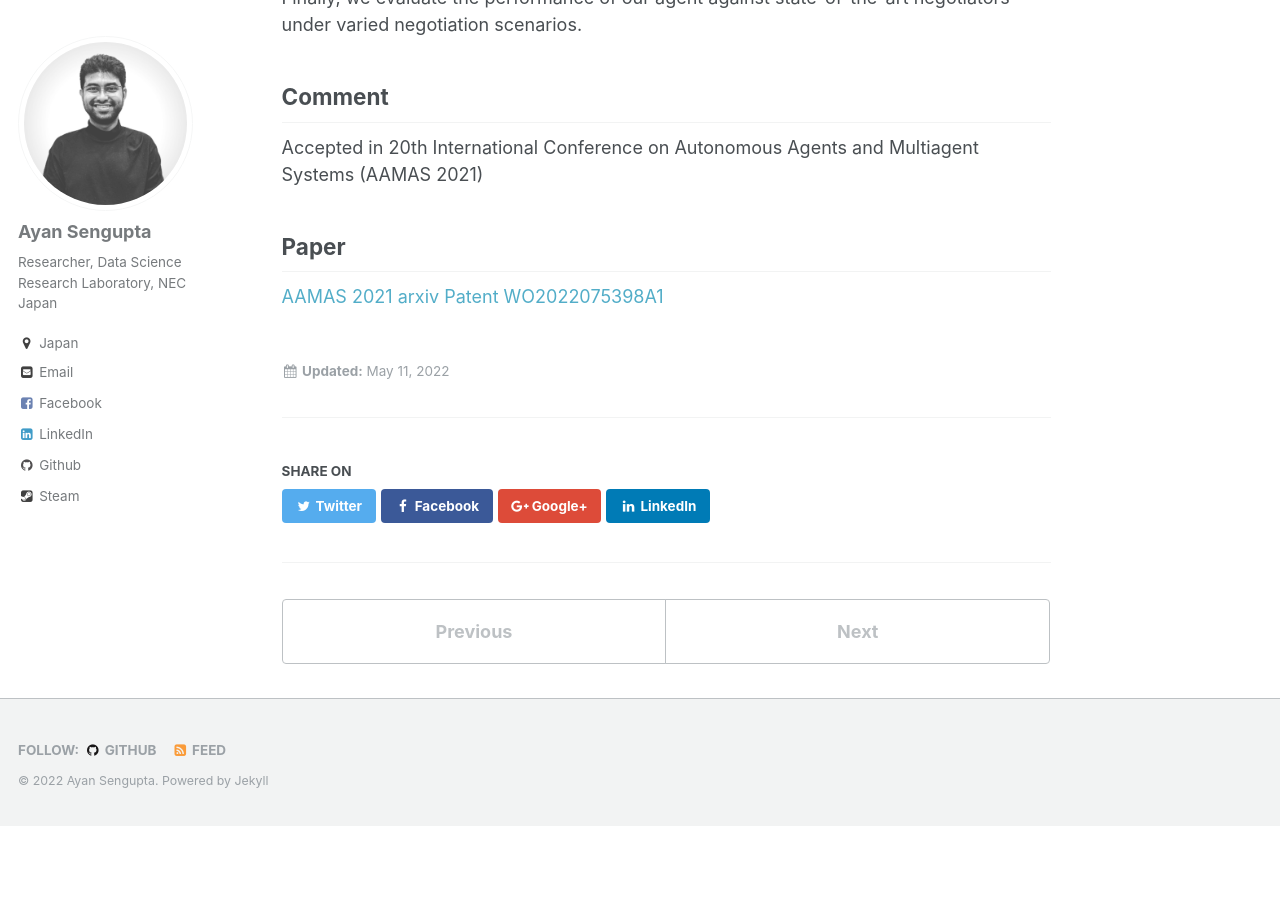
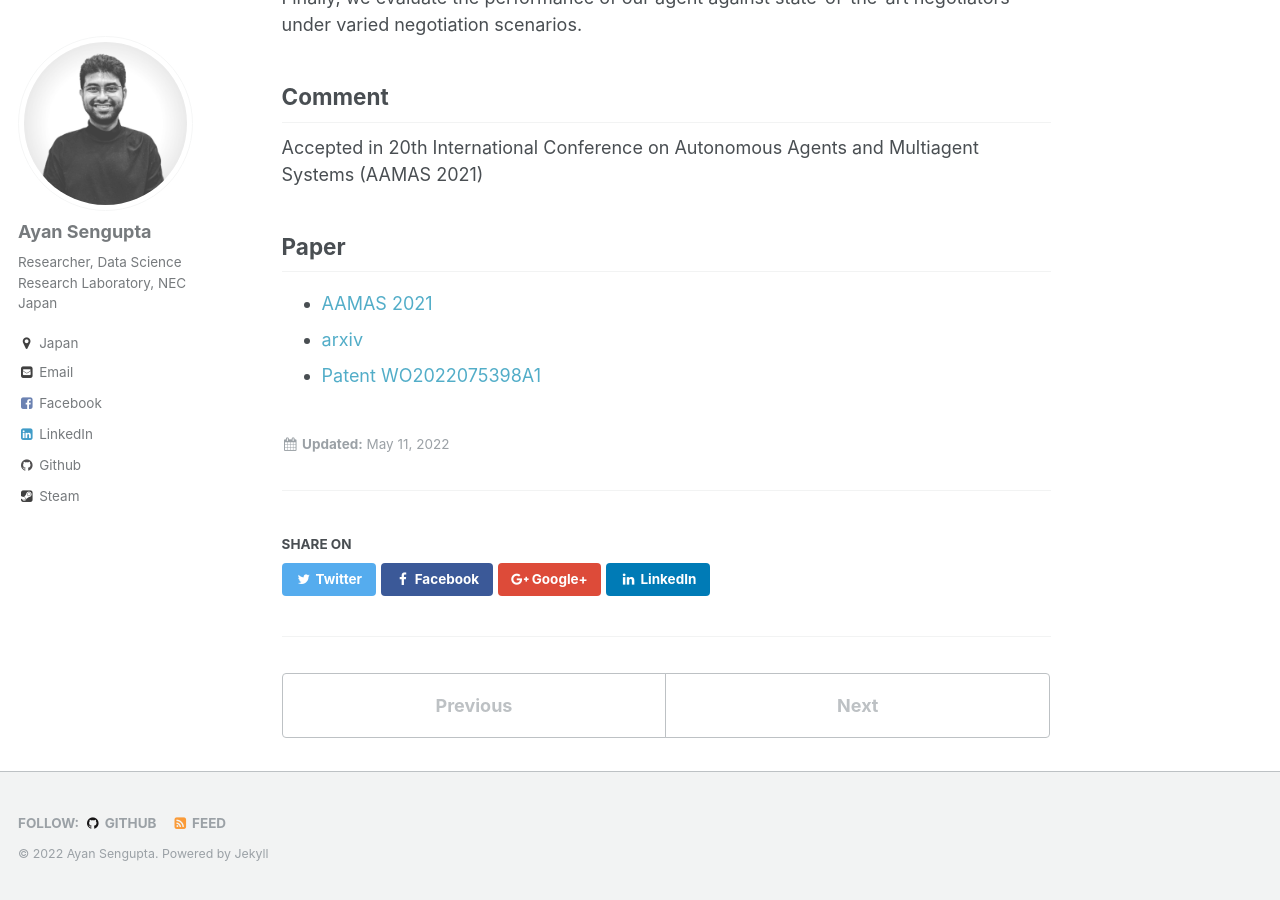
Before and after one commit to ayansengupta17/ayansengupta17.github.io, a Jekyll site: the page built from _projects/projects-0z.md, in a window 1280 px wide and 900 px high, scrolled down 1612 px. Built offline with Jekyll 4.4.1, drawn with Linux system fonts in a browser that asks for light colours; before the commit the page ends 2438 px from its top, so only the background shows below that.

```diff
--- a/_projects/projects-0z.md
+++ b/_projects/projects-0z.md
@@ -19,6 +19,6 @@ Accepted in 20th International Conference on Autonomous Agents and Multiagent Sy
 
 **Paper**
 --------------------------------
-[AAMAS 2021](https://dl.acm.org/doi/10.5555/3463952.3464087)
-[arxiv](https://arxiv.org/abs/2102.03588)
-[Patent WO2022075398A1](https://patentimages.storage.googleapis.com/a8/db/d9/74fb6493b20efd/WO2022075398A1.pdf)
+* [AAMAS 2021](https://dl.acm.org/doi/10.5555/3463952.3464087)
+* [arxiv](https://arxiv.org/abs/2102.03588)
+* [Patent WO2022075398A1](https://patentimages.storage.googleapis.com/a8/db/d9/74fb6493b20efd/WO2022075398A1.pdf)
```
